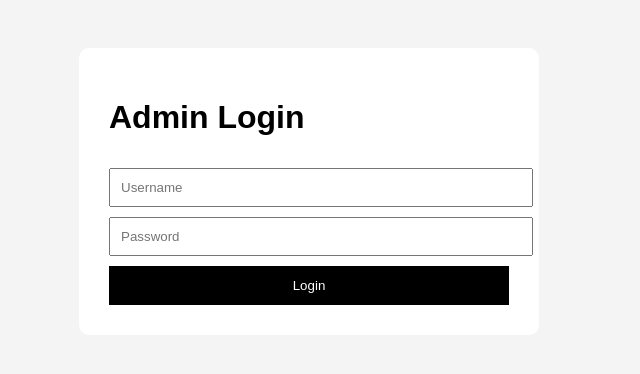
After one commit to shaanmotsholane/XISD5319-Group-Project, a PHP site: page /admin/login.php in a window 1280 px wide. The commit adds this page. Shown: the top 374 px of the page, without its empty margins (331-971 px from the left). Run offline with PHP 8.4, Linux system fonts and the light colour scheme.

Commit message:
Admin can login to manage products

```diff
--- /dev/null
+++ b/admin/login.php
@@ -0,0 +1,90 @@
+<?php
+session_start();
+
+include '../config/db.php';
+
+if(isset($_POST['login'])){
+
+    $username = $_POST['username'];
+    $password = $_POST['password'];
+
+    $sql = "SELECT * FROM admins
+            WHERE username='$username'
+            AND password='$password'";
+
+    $result = mysqli_query($conn, $sql);
+
+    if(mysqli_num_rows($result) > 0){
+
+        $_SESSION['admin'] = $username;
+
+        header("Location: manage-products.php");
+
+    }else{
+        echo "Invalid Admin Credentials";
+    }
+}
+?>
+
+<!DOCTYPE html>
+<html>
+<head>
+    <title>Admin Login</title>
+
+    <style>
+
+        body{
+            font-family: Arial;
+            background: #f4f4f4;
+            padding: 40px;
+        }
+
+        form{
+            background: white;
+            width: 400px;
+            margin: auto;
+            padding: 30px;
+            border-radius: 10px;
+        }
+
+        input{
+            width: 100%;
+            padding: 10px;
+            margin-top: 10px;
+        }
+
+        button{
+            width: 100%;
+            padding: 12px;
+            background: black;
+            color: white;
+            border: none;
+            margin-top: 10px;
+        }
+
+    </style>
+</head>
+<body>
+
+<form method="POST">
+
+    <h1>Admin Login</h1>
+
+    <input type="text"
+           name="username"
+           placeholder="Username"
+           required>
+
+    <input type="password"
+           name="password"
+           placeholder="Password"
+           required>
+
+    <button type="submit" name="login">
+        Login
+    </button>
+
+</form>
+
+</body>
+</html>
```
Also changed, not shown: admin/add-product.php (+36 -7 lines), admin/delete-product.php (+7 -0 lines), admin/edit-product.php (+9 -0 lines), admin/logout.php (added, +9 -0 lines), admin/manage-products.php (+10 -0 lines), admin/orders.php (+8 -0 lines).
